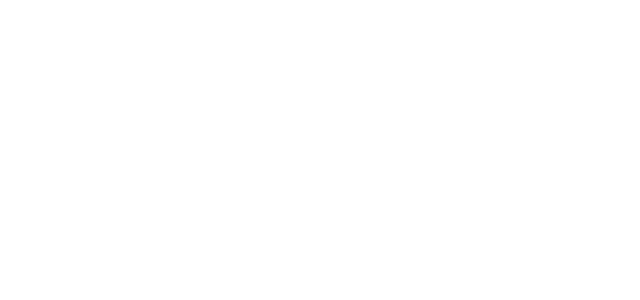
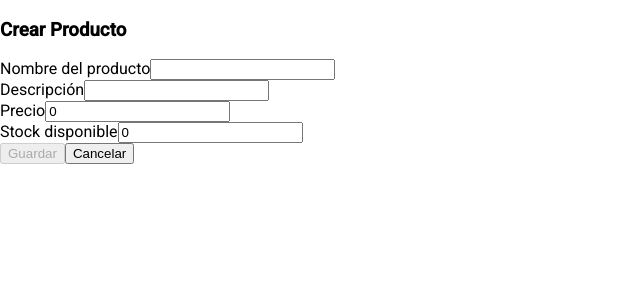
Before and after one commit to ValSua/catalogo_de_productos, an Angular app in the folder Front/catalogo_de_productos/: page /createProducto in a window 1280 px wide. Before the commit this address led to /. Shown: the top 300 px of the page, without its empty margins (0-640 px from the left). Built offline with nearby package versions, Linux system fonts and the light colour scheme.

Commit message:
add create producto component

```diff
--- a/Front/catalogo_de_productos/src/app/app.routes.ts
+++ b/Front/catalogo_de_productos/src/app/app.routes.ts
@@ -2,10 +2,14 @@ import { Routes } from '@angular/router';
 import { AppComponent } from './components/principal/app.component';
 import { ListProductosComponent } from './components/productos/list-productos/list-productos.component';
 import { HomeComponent } from './components/home/home.component';
+import { CreateProductoComponent } from './components/productos/create-producto/create-producto.component';
+import { UpdateProductoComponent } from './components/productos/update-producto/update-producto.component';
 
 export const routes: Routes = [
     {path: 'app-root', component: AppComponent},
     {path: '', redirectTo: 'home', pathMatch: 'full'},
     {path: 'home', component: HomeComponent},
     {path: 'list-productos', component: ListProductosComponent},
+    {path: 'createProducto', component: CreateProductoComponent},
+    {path: 'updateProducto/:id', component: UpdateProductoComponent},
 ];
--- a/Front/catalogo_de_productos/src/app/components/productos/create-producto/create-producto.component.html
+++ b/Front/catalogo_de_productos/src/app/components/productos/create-producto/create-producto.component.html
@@ -1 +1,58 @@
-<p>create-producto works!</p>
+<div class="container">
+    <div class="card mb-4">
+        <div class="card-header">
+            <h3>Crear Producto</h3>
+        </div>
+        <div class="card-body">
+            <div *ngIf="!loading">
+                <form #productoForm="ngForm" (ngSubmit)="guardarCambios()" novalidate>
+                    <div class="mb-3">
+                        <label for="nombre" class="form-label">Nombre del producto</label>
+                        <input type="text" class="form-control" id="nombre" name="nombre"
+                            [(ngModel)]="createProducto.nombre" #nombre="ngModel" required
+                            [ngClass]="{'is-invalid': nombre.invalid && (nombre.dirty || nombre.touched)}" />
+                        <div *ngIf="nombre.invalid && (nombre.dirty || nombre.touched)" class="invalid-feedback">
+                            El nombre es obligatorio.
+                        </div>
+                    </div>
+
+                    <div class="mb-3">
+                        <label for="descripcion" class="form-label">Descripción</label>
+                        <input type="text" class="form-control" id="descripcion" name="descripcion"
+                            [(ngModel)]="createProducto.descripcion" #descripcion="ngModel" required
+                            [ngClass]="{'is-invalid': descripcion.invalid && (descripcion.dirty || descripcion.touched)}" />
+                        <div *ngIf="descripcion.invalid && (descripcion.dirty || descripcion.touched)"
+                            class="invalid-feedback">
+                            La descripción es obligatoria.
+                        </div>
+                    </div>
+
+                    <div class="mb-3">
+                        <label for="precio" class="form-label">Precio</label>
+                        <input type="text" class="form-control" id="precio" name="precio"
+                            [(ngModel)]="createProducto.precio" #precio="ngModel" required
+                            [ngClass]="{'is-invalid': precio.invalid && (precio.dirty || precio.touched)}" />
+                        <div *ngIf="precio.invalid && (precio.dirty || precio.touched)" class="invalid-feedback">
+                            El precio es obligatorio.
+                        </div>
+                    </div>
+
+                    <div class="mb-3">
+                        <label for="stock" class="form-label">Stock disponible</label>
+                        <input type="text" class="form-control" id="stock" name="stock"
+                            [(ngModel)]="createProducto.stock" #stock="ngModel" required
+                            [ngClass]="{'is-invalid': stock.invalid && (stock.dirty || stock.touched)}" />
+                        <div *ngIf="stock.invalid && (stock.dirty || stock.touched)" class="invalid-feedback">
+                            El stock es obligatorio.
+                        </div>
+                    </div>
+
+                    <div class="d-flex gap-2">
+                        <button type="submit" class="btn btn-success" [disabled]="productoForm.invalid">Guardar</button>
+                        <button type="button" class="btn btn-secondary" (click)="cancelar()">Cancelar</button>
+                    </div>
+                </form>
+            </div>
+        </div>
+    </div>
+</div>
--- a/Front/catalogo_de_productos/src/app/components/productos/create-producto/create-producto.component.ts
+++ b/Front/catalogo_de_productos/src/app/components/productos/create-producto/create-producto.component.ts
@@ -1,11 +1,59 @@
-import { Component } from '@angular/core';
+import { CommonModule } from '@angular/common';
+import { Component, OnInit, signal, WritableSignal } from '@angular/core';
+import { MatDialog, MatDialogModule } from '@angular/material/dialog';
+import { ActivatedRoute, Router, RouterModule } from '@angular/router';
+import { FormsModule } from '@angular/forms';
+import { CreateProductoDto } from '../../../models/producto/create-producto-dto';
+import { ProductoService } from '../../../services/producto/producto.service';
 
 @Component({
   selector: 'app-create-producto',
-  imports: [],
+  imports: [
+    CommonModule,
+    FormsModule,
+    RouterModule,
+    MatDialogModule
+  ],
   templateUrl: './create-producto.component.html',
   styleUrl: './create-producto.component.css'
 })
-export class CreateProductoComponent {
+export class CreateProductoComponent implements OnInit{
 
+  loading: boolean = true;
+  listPath = 'list-productos';
+  error: string | null = null;
+  createProducto: CreateProductoDto = {
+    productoId: 0,
+    nombre: '',
+    descripcion: '',
+    precio: 0,
+    stock: 0
+  };
+
+  constructor(
+    private productoService: ProductoService, private router: Router,
+  ) { }
+
+  ngOnInit(): void {
+    this.loading = false;
+  }
+
+  isLoading: WritableSignal<boolean> = signal(true);
+
+  guardarCambios() {
+    this.productoService.createProducto(this.createProducto).subscribe({
+      next: () => {
+        alert('Producto creado correctamente');
+        this.router.navigate([this.listPath]);
+      },
+      error: (err) => {
+        this.error = 'Error al crear el producto.';
+        console.error(err);
+      },
+    });
+  }
+
+  cancelar() {
+    this.router.navigate([this.listPath]);
+  }
 }
```
